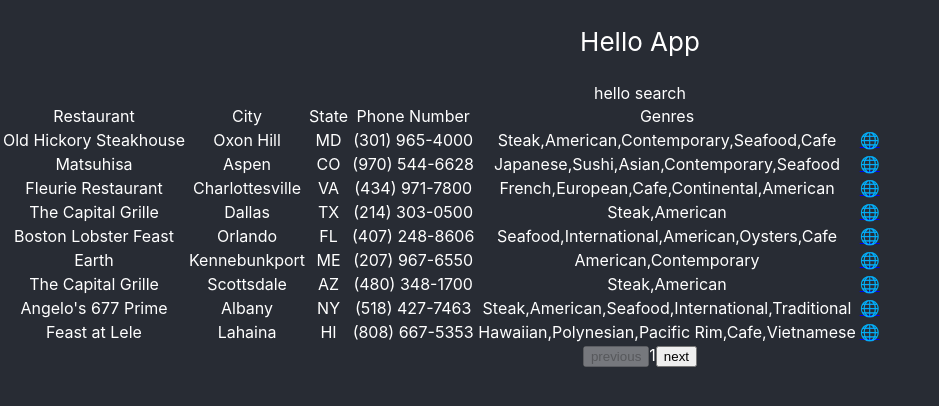
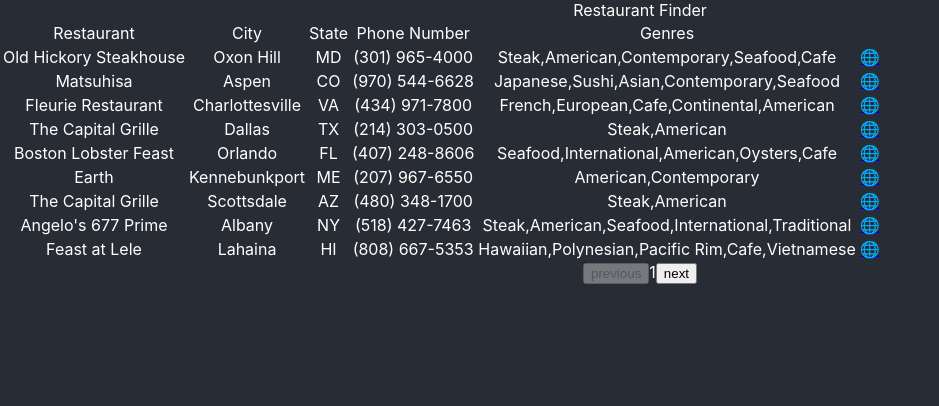
Before and after one commit to GreysonElkins/list-and-filter, a React (Create React App) app: page / in a window 1280 px wide. Shown: the top 406 px of the page, without its empty margins (0-939 px from the left). Built offline with nearby package versions, Linux system fonts and the light colour scheme.

Commit message:
Clean up "hello world" signals

```diff
--- a/src/components/App/App.tsx
+++ b/src/components/App/App.tsx
@@ -8,11 +8,7 @@
 const App: React.FC = () => {
   return (
     <div className="App">
-      <header className="App-header">
-        <p>
-          Hello App
-        </p>
-      </header>
+      <header>Restaurant Finder</header>
       <main>
         <RestaurantList>
         </RestaurantList>
--- a/src/components/SearchAndFilter/SearchAndFilter.tsx
+++ b/src/components/SearchAndFilter/SearchAndFilter.tsx
@@ -5,7 +5,6 @@
 const SearchAndFilter: React.FC = () => {
   return (
     <div>
-      hello search
     </div>
   )
 }
```
